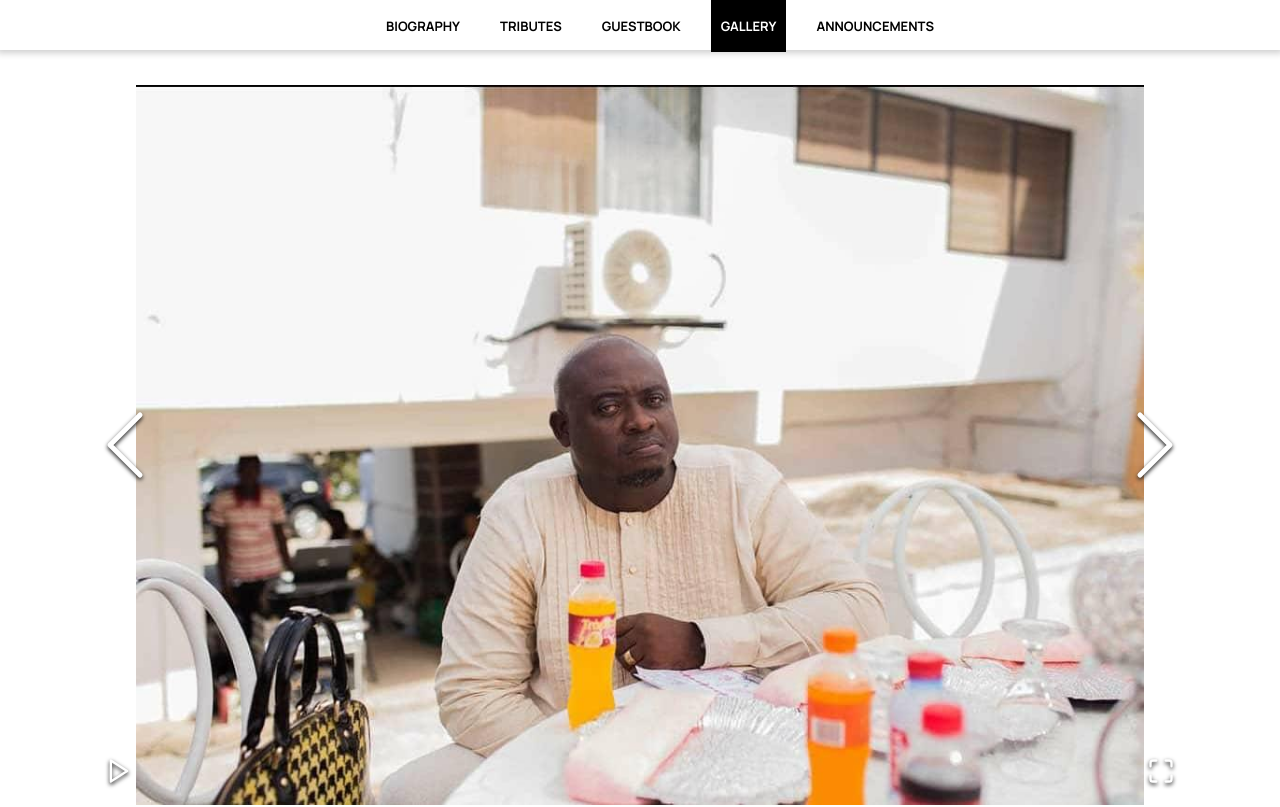
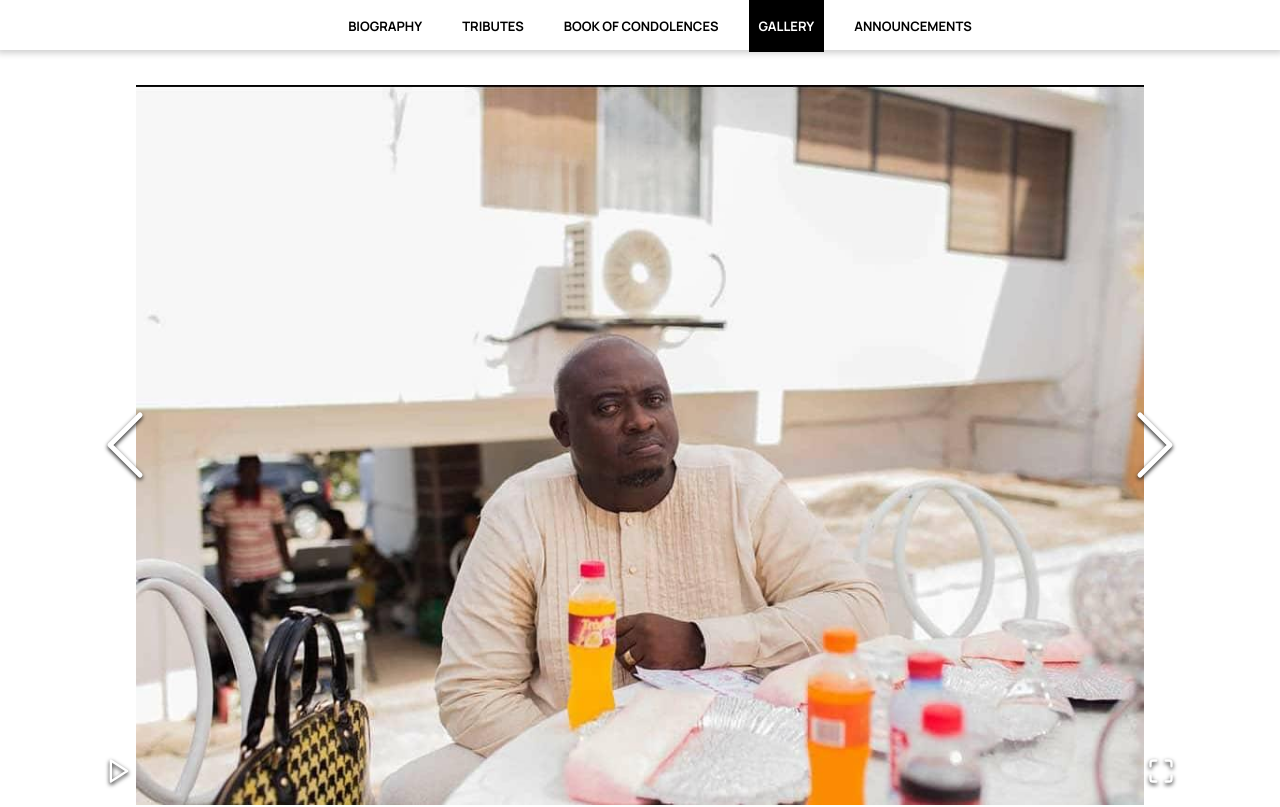
Before and after one commit to DavidTamakloe/michael-tamakloe-memorial, a React (Create React App) app: page /gallery in a window 1280 px wide. Shown: the top 807 px of the page. Built offline with nearby package versions, Linux system fonts and the light colour scheme.

Commit message:
changed guest-book to book-of-condolences. added link on tributes page.

```diff
--- a/src/App.js
+++ b/src/App.js
@@ -6,7 +6,7 @@ import AnnouncementsPage from "./pages/announcements";
 import BiographyPage from "./pages/biography";
 import GalleryPage from "./pages/gallery";
 import TributesPage from "./pages/tributes";
-import GuestBookPage from "./pages/guest-book";
+import GuestBookPage from "./pages/book-of-condolences";
 
 export default function BasicExample() {
     return (
@@ -27,7 +27,7 @@ export default function BasicExample() {
                 <Route path="/announcements">
                     <AnnouncementsPage />
                 </Route>
-                <Route path="/guest-book">
+                <Route path="/book-of-condolences">
                     <GuestBookPage />
                 </Route>
             </Switch>
--- a/src/pages/guest-book/index.jsx
+++ b/src/pages/book-of-condolences/index.jsx
@@ -30,13 +30,13 @@ const GuestbookComponent = ({ history }) => {
 
     return (
         <div>
-            <Topbar active="guest-book" />
+            <Topbar active="book-of-condolences" />
             <BannerImage />
             <div className="main-content">
                 <div className="container">
                     <div className="row">
                         <div className="col-md-5">
-                            <h4>GUEST BOOK</h4>
+                            <h4>BOOK OF CONDOLENCES</h4>
                             <p>To add a tribute please fill in the form. Your tribute will be displayed on the "Tributes" page.</p>
                             <br />
                         </div>
--- a/src/pages/tributes/index.jsx
+++ b/src/pages/tributes/index.jsx
@@ -3,6 +3,7 @@ import { Topbar, BannerImage, Footer } from "../../shared-components";
 import TributeItem from "./tribute-item";
 import axios from "axios";
 import moment from "moment";
+import { Link } from "react-router-dom";
 
 const TributesPage = () => {
     const [tributes, setTributes] = useState([]);
@@ -23,6 +24,9 @@ const TributesPage = () => {
                     <div className="row">
                         <div className="col-md-5">
                             <h4>TRIBUTES</h4>
+                            <p>
+                                To add a tribute, please go to the <Link to="/book-of-condolences">Book of Condolences Page</Link>.
+                            </p>
                         </div>
                         <div className="col-md-7">
                             {tributes.map((tribute) => {
--- a/src/shared-components/topbar/index.jsx
+++ b/src/shared-components/topbar/index.jsx
@@ -14,8 +14,8 @@ const TopbarComponent = ({ active }) => {
                     <li className={active === "tributes" ? "active" : ""}>
                         <Link to="/tributes">Tributes</Link>
                     </li>
-                    <li className={active === "guest-book" ? "active" : ""}>
-                        <Link to="/guest-book">Guestbook</Link>
+                    <li className={active === "book-of-condolences" ? "active" : ""}>
+                        <Link to="/book-of-condolences">Book of Condolences</Link>
                     </li>
                     <li className={active === "gallery" ? "active" : ""}>
                         <Link to="/gallery">Gallery</Link>
@@ -44,7 +44,7 @@ const TopbarComponent = ({ active }) => {
                                 <Link to="/tributes">Tributes</Link>
                             </li>
                             <li>
-                                <Link to="/guest-book">Guestbook</Link>
+                                <Link to="/book-of-condolences">Book of Condolences</Link>
                             </li>
                             <li>
                                 <Link to="/gallery">Gallery</Link>
```
